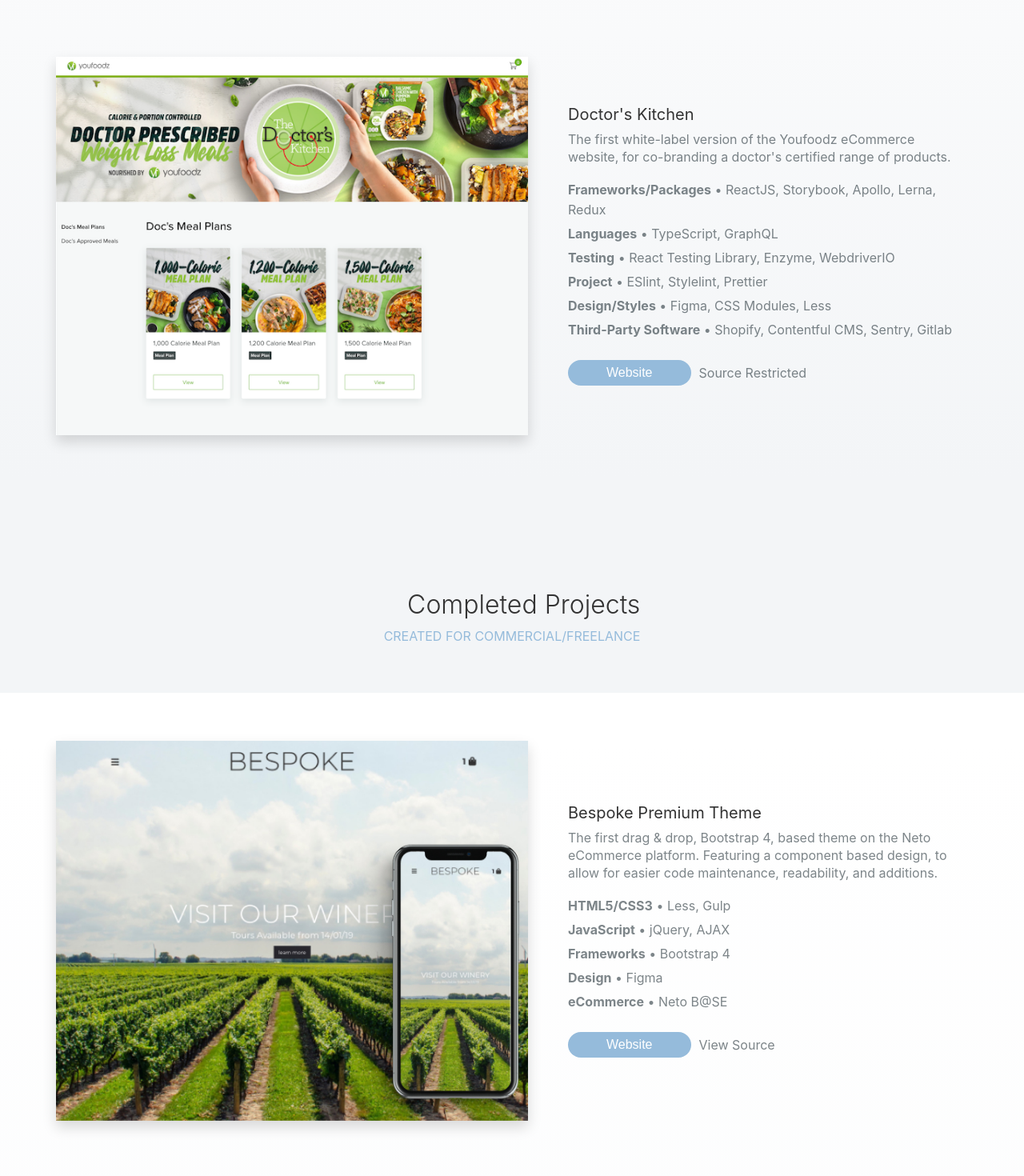
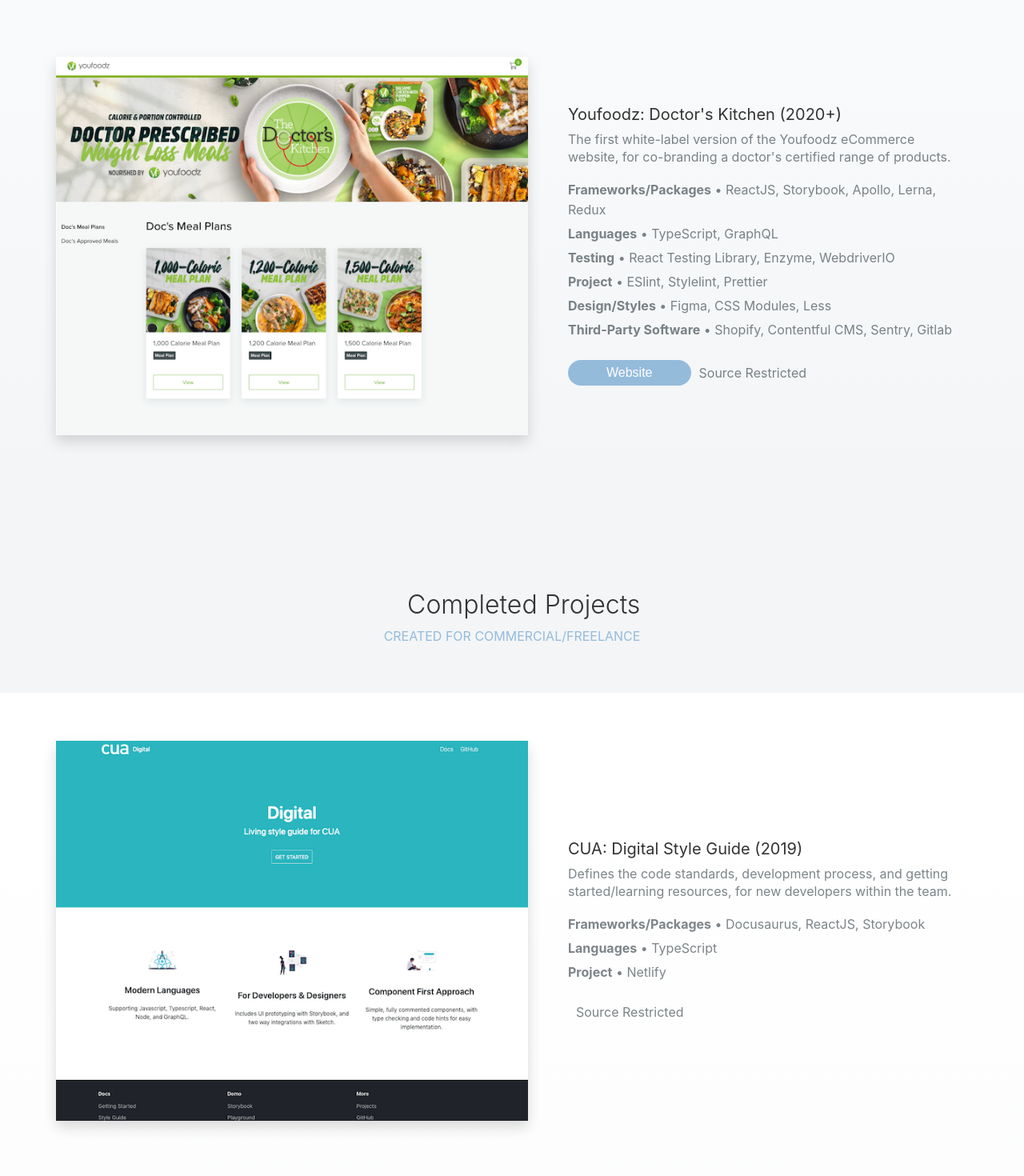
Before and after one commit to mmwoods/Portfolio, a React (Create React App) app: page / in a window 1280 px wide. Shown: the part 1820-3290 px from the top of the page at 80% size. Built offline with nearby package versions, Linux system fonts and the light colour scheme.

Commit message:
feat: updated technology list for completed projects

```diff
--- a/src/data/projects.data.ts
+++ b/src/data/projects.data.ts
@@ -9,7 +9,7 @@
 export const CURRENT_PROJECTS = [
   {
     index: 0,
-    title: "Youfoodz",
+    title: "Youfoodz: Single Page Application (2020+)",
     summary:
       "Refactored version of the existing Youfoodz eCommerce website, in the form of a SPA built using ReactJS, TypeScript, GraphQL, and Contentful.",
     technology: [
@@ -44,7 +44,7 @@
   },
   {
     index: 1,
-    title: "Doctor's Kitchen",
+    title: "Youfoodz: Doctor's Kitchen (2020+)",
     summary:
       "The first white-label version of the Youfoodz eCommerce website, for co-branding a doctor's certified range of products.",
     technology: [
@@ -82,9 +82,76 @@
 export const PAST_PROJECTS = [
   {
     index: 0,
-    title: "Bespoke Premium Theme",
+    title: "CUA: Digital Style Guide (2019)",
     summary:
-      "The first drag & drop, Bootstrap 4, based theme on the Neto eCommerce platform. Featuring a component based design, to allow for easier code maintenance, readability, and additions.",
+      "Defines the code standards, development process, and getting started/learning resources, for new developers within the team.",
+    technology: [
+      {
+        category: "Frameworks/Packages",
+        list: ["Docusaurus", "ReactJS", "Storybook"]
+      },
+      {
+        category: "Languages",
+        list: ["TypeScript"]
+      },
+      {
+        category: "Project",
+        list: ["Netlify"]
+      }
+    ],
+    src: styleGuide
+  },
+  {
+    index: 1,
+    title: "CUA: Financial Wellbeing Calculator (2019)",
+    summary:
+      "Displays a 13 question quiz which when complete assigns a category to a user (eg. doing well, struggling etc.). This category then affects the content displayed on the page (eg. blog posts, videos etc.).",
+    technology: [
+      {
+        category: "Frameworks/Packages",
+        list: ["ReactJS", "Storybook", "Percy"]
+      },
+      {
+        category: "Languages",
+        list: ["TypeScript", "GraphQL"]
+      },
+      {
+        category: "Project",
+        list: ["Netlify", "CSS Modules"]
+      },
+      {
+        category: "Third-Party Software",
+        list: ["Contentful CMS", "Squiz"]
+      },
+    ],
+    src: wellbeing
+  },
+  {
+    index: 2,
+    title: "CUA: ReactJS Component Library (2019)",
+    summary:
+      "Setup as a Lerna monorepo with every component including type checking, Storybook integration, usage docs, and full JSDoc commenting.",
+    technology: [
+      {
+        category: "Frameworks/Packages",
+        list: ["ReactJS", "Storybook", "Percy"]
+      },
+      {
+        category: "Languages",
+        list: ["TypeScript"]
+      },
+      {
+        category: "Project",
+        list: ["Webpack", "Lerna", "Netlify", "CSS Modules"]
+      }
+    ],
+    src: storybook
+  },
+  {
+    index: 3,
+    title: "Neto: Bespoke Premium Theme (2018-2019)",
+    summary:
+      "The first drag & drop based theme on the Neto eCommerce platform. Featuring a component based design, to allow for easier code maintenance, readability, and additions.",
     technology: [
       {
         category: "HTML5/CSS3",
@@ -112,10 +179,10 @@
     src: bespoke
   },
   {
-    index: 1,
-    title: "Project Scope",
+    index: 4,
+    title: "Neto: Project Scope (2018)",
     summary:
-      "Parses markdown and calculates Coding, Design, and Total hours for each segment of a website Project Scope. Featuring a desktop app, PDF generation, and local storage.",
+      "Website and desktop app which parses markdown and calculates Coding, Design, and Total hours for each segment of a website Project Scope (saving 3+ hours per client).",
     technology: [
       {
         category: "HTML5/CSS3"
@@ -145,85 +212,4 @@
     repo: "https://github.com/mmwoods/project_scope",
     src: scope
   },
-  {
-    index: 2,
-    title: "CUA Digital Style Guide",
-    summary:
-      "Defines the code standards, development process, and getting started/learning resources, for new developers within the team.",
-    technology: [
-      {
-        category: "HTML5/CSS3"
-      },
-      {
-        category: "JavaScript/TypeScript"
-      },
-      {
-        category: "Frameworks",
-        list: ["Docusaurus", "React"]
-      },
-      {
-        category: "Pipeline",
-        list: ["Git", "Netlify"]
-      },
-      {
-        category: "Other",
-        list: ["Markdown"]
-      }
-    ],
-    src: styleGuide
-  },
-  {
-    index: 3,
-    title: "Financial Wellbeing Calculator",
-    summary:
-      "Displays a 13 question quiz which when complete assigns a category to a user (eg. doing well, struggling etc.). This category then affects the content displayed on the page (eg. blog posts, videos etc.).",
-    technology: [
-      {
-        category: "HTML5/CSS3",
-        list: ["CSS Modules"]
-      },
-      {
-        category: "JavaScript",
-        list: ["React"]
-      },
-      {
-        category: "UI Testing",
-        list: ["Storybook", "Percy"]
-      },
-      {
-        category: "CMS",
-        list: ["Contentful", "Squiz"]
-      },
-      {
-        category: "Pipeline",
-        list: ["Git", "Netlify"]
-      }
-    ],
-    src: wellbeing
-  },
-  {
-    index: 4,
-    title: "ReactJS Component Library",
-    summary:
-      "Setup as a Lerna monorepo with every component including type checking, Storybook integration, usage docs, and full JSDoc commenting.",
-    technology: [
-      {
-        category: "HTML5/CSS3",
-        list: ["CSS Modules"]
-      },
-      {
-        category: "TypeScript",
-        list: ["React"]
-      },
-      {
-        category: "UI Testing",
-        list: ["Storybook", "Percy"]
-      },
-      {
-        category: "Pipeline",
-        list: ["Webpack", "Lerna", "Git", "Netlify"]
-      }
-    ],
-    src: storybook
-  }
 ];
```
